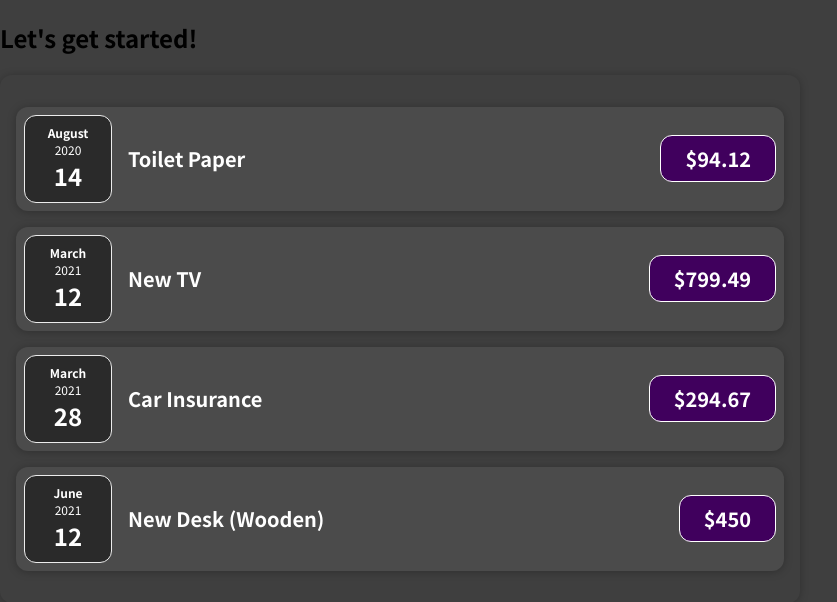
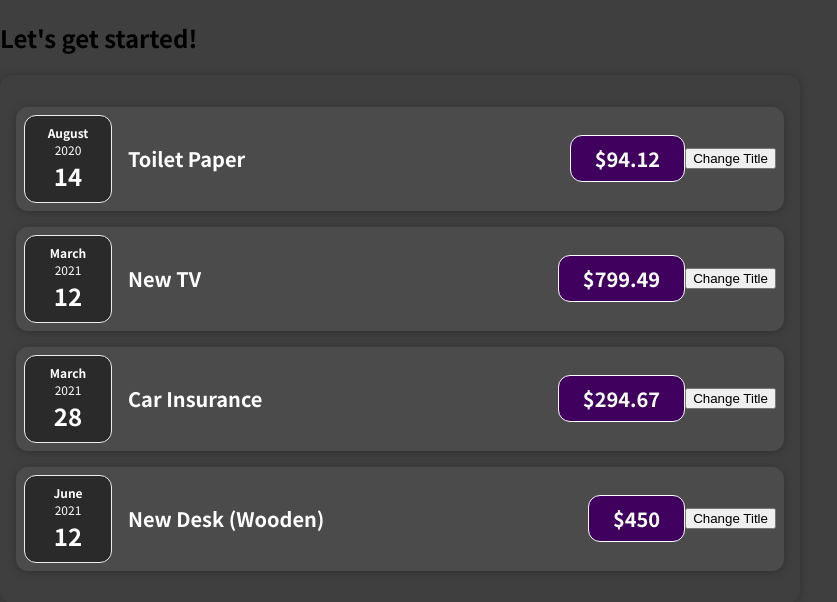
Before and after one commit to mverma45/ReactToDoList, a React (Create React App) app: page / in a window 1280 px wide. Shown: the top 602 px of the page, without its empty margins (0-837 px from the left). Built offline with nearby package versions, Linux system fonts and the light colour scheme; the HTML template or start-up script is replaced by a standard one.

Commit message:
adding projects

```diff
--- a/src/components/Expenses/ExpenseItem.js
+++ b/src/components/Expenses/ExpenseItem.js
@@ -1,13 +1,21 @@
-import React from "react"
+import React, { useState } from "react"
+
 import ExpenseDate from "./ExpenseDate"
 import Card from "../UI/Card"
 import "./ExpenseItem.css"
 
-function ExpenseItem(props) {
-  // props are just properties, props are used to pass data from one component to another.
-  //must have only 1 root element in a return statement, 1 work around is to wrap it in a opening and closing div. also we can put parentheses () around to tell javascript it's on statement.  Props we pass a component to a direct child component.
-  // we just split up our code in multiple files and then combine them together
-  //our customer components will not show up on the developer tools.  Our personal components we create such as ex. <card></card> are not really HTML elements, we just use them in our code they are custom.  All the custom components use the HTML components if we drill deep enough we will find an underlying HTML components.
+const ExpenseItem = props => {
+  const [title, setTitle] = useState(props.title)
+  //useState needs a default state value you can't use it like useState, useState gives us access to the special variable, it doesn't just return that it also returns a function that we can then call to assign a new value to that variable.  So we won't be assigning values with an equal sign we will be assigning values by calling a function that's how state variable works.  State will return an array. The first value is the variable it self, the second is the updating function.  We can use the modern JS feature called array destructuring, the first element is pointer at that managed value 'useState(props.title)' the second is a function we can call later to set a new title.  We can pick any names, the convention is to use something that describes the value and then set plus the name of the value that updates the value but it can be what ever we want.  The useState 'the hook' always returns an array with two elements that's always the case.  With that we can remove the title variable. Also we can remove the value assignment in clickHandler
+
+  // let title = props.title
+
+  const clickHandler = () => {
+    setTitle("Updated!")
+    //This works because, calling this
+    // title = "Updated"
+    console.log(title)
+  }
 
   return (
     <Card className="expense-item">
@@ -18,6 +26,8 @@
         <h2>{props.title}</h2>
         <div className="expense-item__price">${props.amount}</div>
       </div>
+      <button onClick={clickHandler}>Change Title</button>
+      {/* we just point to the clickHandler, if we added the () JS would execute the code, we don't want to execute the code.  Since it's just being parsed.*/}
     </Card>
   )
 }
```
Also changed, not shown: 1 other file (tests, documents, lock files or other folders).
